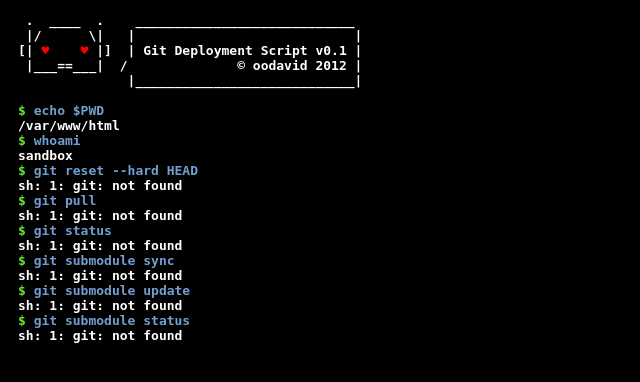
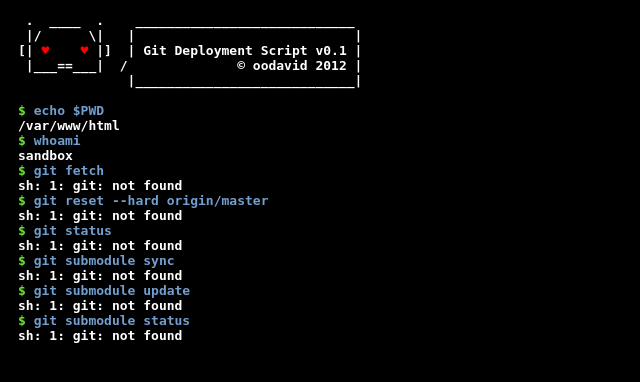
Before and after one commit to djnugent/danielnugent.net, a PHP site: page /deploy.php in a window 1280 px wide. Shown: the top 382 px of the page, without its empty margins (0-640 px from the left). Run offline with PHP 8.4, Linux system fonts and the light colour scheme.

Commit message:
Updated deploy script to force pull

```diff
--- a/deploy.php
+++ b/deploy.php
@@ -20,8 +20,8 @@
 		'echo $PWD',
 		'whoami',
 		// Update Repo
-		'git reset --hard HEAD',
-		'git pull',
+		'git fetch',
+		'git reset --hard origin/master', // force pull
 		'git status',
 		'git submodule sync',
 		'git submodule update',
```
